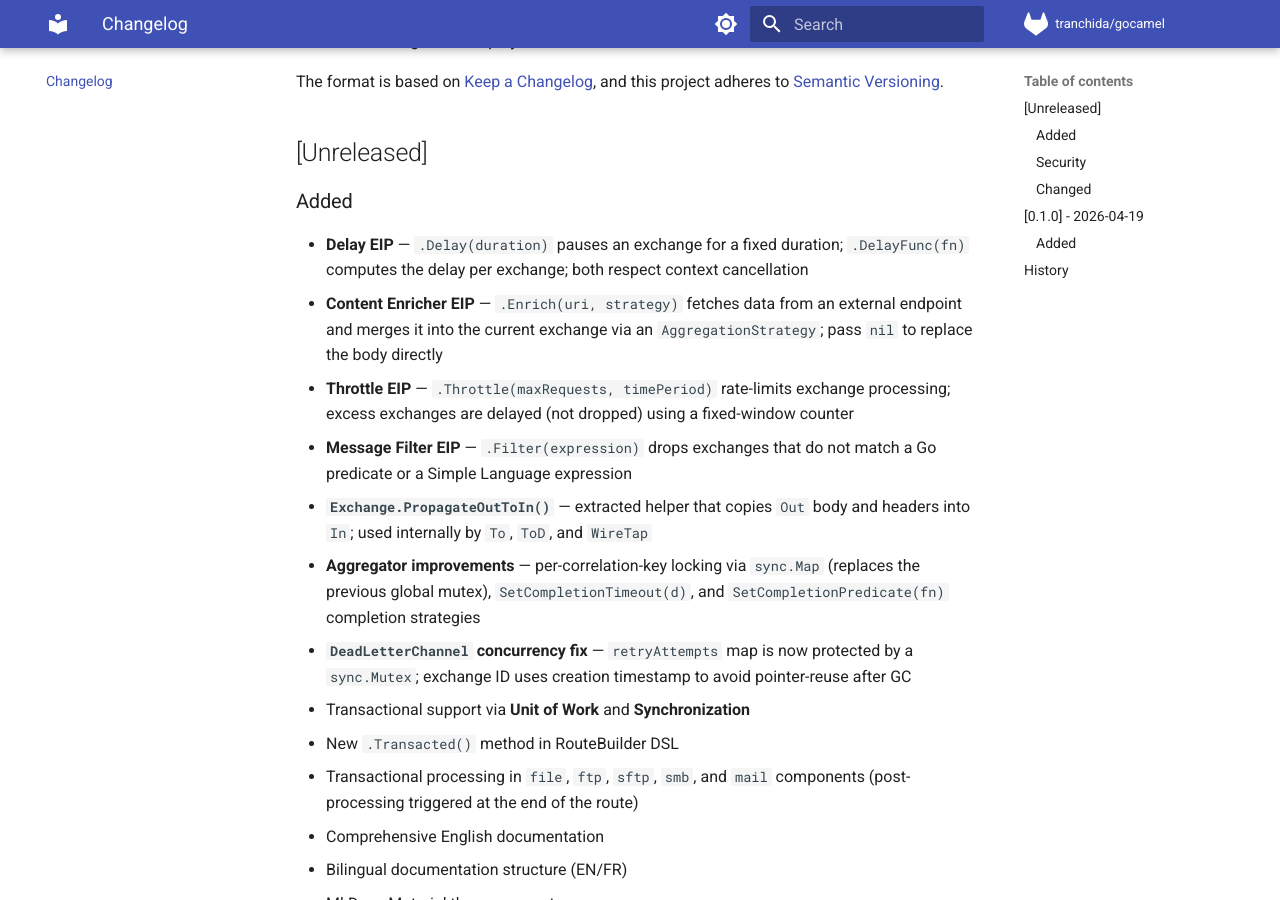
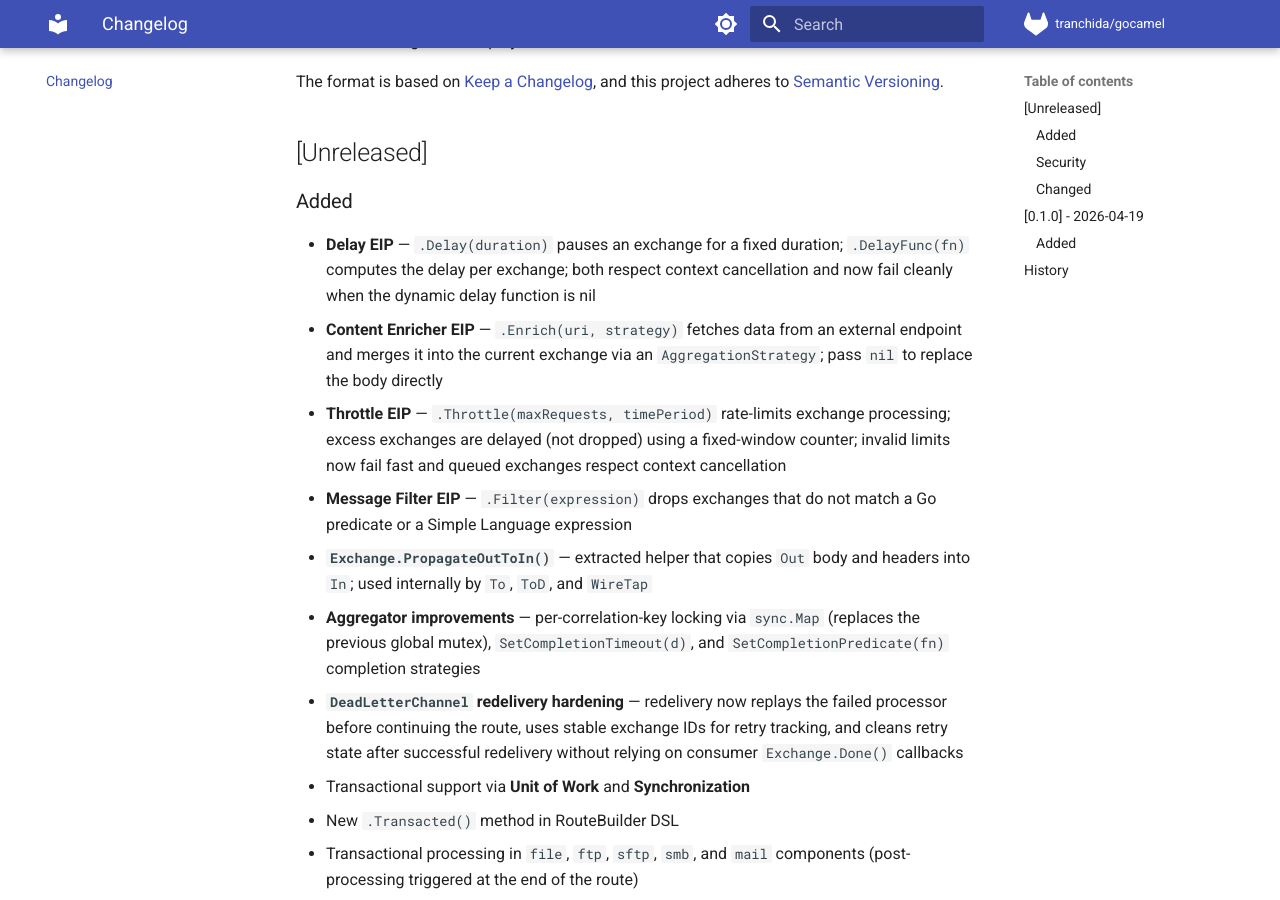
Before and after one commit to tranchida/gocamel, an MkDocs documentation site: the page built from docs/en/changelog.md, in a window 1280 px wide and 900 px high, scrolled down 200 px. Built offline with MkDocs 1.6.1 and Material for MkDocs 9.7.7, drawn with Linux system fonts in a browser that asks for light colours; comment, search, counter and statistics services are not loaded.

Commit message:
docs: update eip reliability notes

```diff
--- a/docs/en/changelog.md
+++ b/docs/en/changelog.md
@@ -8,13 +8,13 @@ and this project adheres to [Semantic Versioning](https://semver.org/spec/v2.0.0
 ## [Unreleased]
 
 ### Added
-- **Delay EIP** — `.Delay(duration)` pauses an exchange for a fixed duration; `.DelayFunc(fn)` computes the delay per exchange; both respect context cancellation
+- **Delay EIP** — `.Delay(duration)` pauses an exchange for a fixed duration; `.DelayFunc(fn)` computes the delay per exchange; both respect context cancellation and now fail cleanly when the dynamic delay function is nil
 - **Content Enricher EIP** — `.Enrich(uri, strategy)` fetches data from an external endpoint and merges it into the current exchange via an `AggregationStrategy`; pass `nil` to replace the body directly
-- **Throttle EIP** — `.Throttle(maxRequests, timePeriod)` rate-limits exchange processing; excess exchanges are delayed (not dropped) using a fixed-window counter
+- **Throttle EIP** — `.Throttle(maxRequests, timePeriod)` rate-limits exchange processing; excess exchanges are delayed (not dropped) using a fixed-window counter; invalid limits now fail fast and queued exchanges respect context cancellation
 - **Message Filter EIP** — `.Filter(expression)` drops exchanges that do not match a Go predicate or a Simple Language expression
 - **`Exchange.PropagateOutToIn()`** — extracted helper that copies `Out` body and headers into `In`; used internally by `To`, `ToD`, and `WireTap`
 - **Aggregator improvements** — per-correlation-key locking via `sync.Map` (replaces the previous global mutex), `SetCompletionTimeout(d)`, and `SetCompletionPredicate(fn)` completion strategies
-- **`DeadLetterChannel` concurrency fix** — `retryAttempts` map is now protected by a `sync.Mutex`; exchange ID uses creation timestamp to avoid pointer-reuse after GC
+- **`DeadLetterChannel` redelivery hardening** — redelivery now replays the failed processor before continuing the route, uses stable exchange IDs for retry tracking, and cleans retry state after successful redelivery without relying on consumer `Exchange.Done()` callbacks
 - Transactional support via **Unit of Work** and **Synchronization**
   - New `.Transacted()` method in RouteBuilder DSL
   - Transactional processing in `file`, `ftp`, `sftp`, `smb`, and `mail` components (post-processing triggered at the end of the route)
```
Also changed, not shown: docs/en/eip.md (+3 -0 lines), docs/fr/changelog.md (+3 -3 lines), docs/fr/eip.md (+3 -0 lines).
